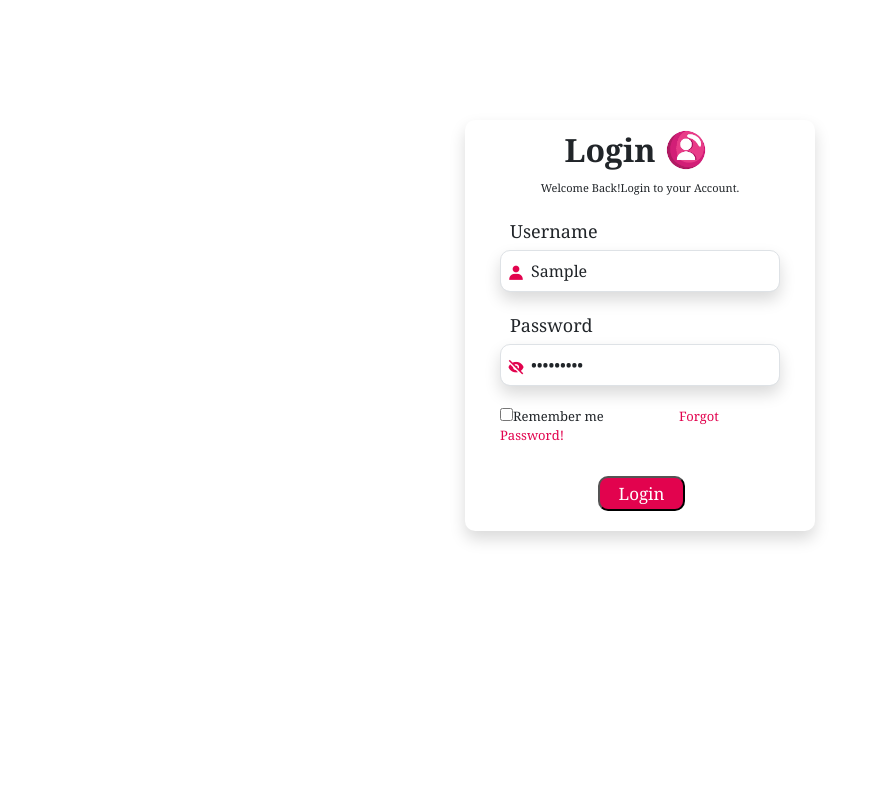
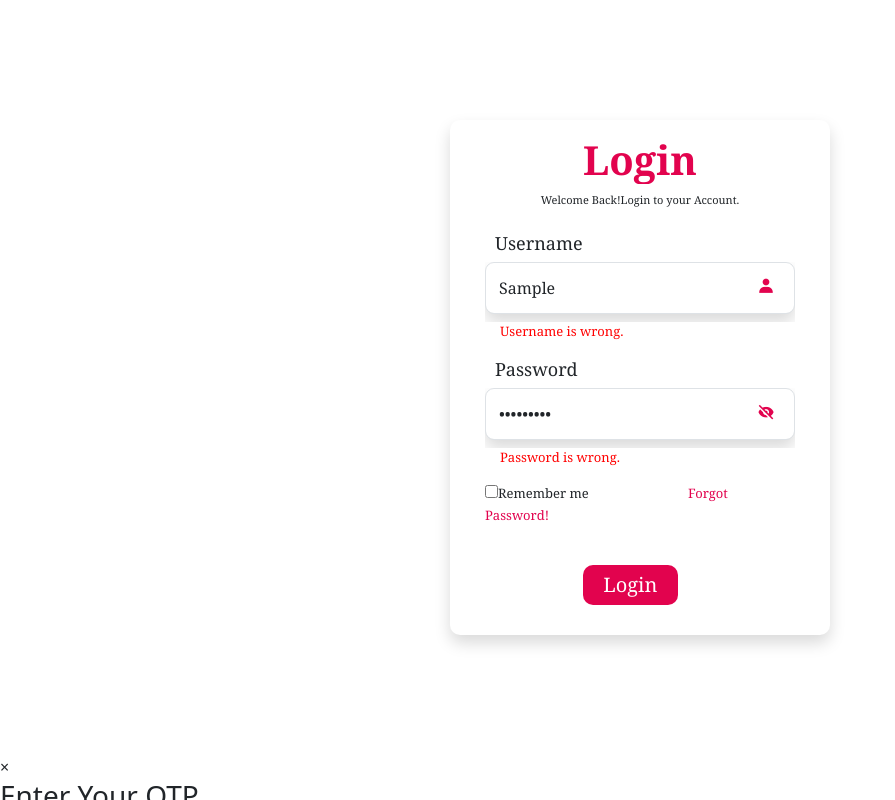
Before and after one commit to Agalya-10/User-Authentication, a plain HTML site: page index.html in a window 1280 px wide. Both pictures are taken after typing "Sample", "Sample123" into the empty fields and a click on the button "Login". Shown: the top 800 px of the page, without its empty margins (0-895 px from the left). Drawn offline with nearby package versions, Linux system fonts and the light colour scheme; no server answers.

Commit message:
Today updates

```diff
--- a/index.html
+++ b/index.html
@@ -9,17 +9,12 @@
     <script src="https://cdn.jsdelivr.net/npm/bootstrap@5.3.3/dist/js/bootstrap.bundle.min.js"></script>
     <link href='https://unpkg.com/boxicons@2.1.4/css/boxicons.min.css' rel='stylesheet'>
     <link rel="stylesheet" href="https://cdnjs.cloudflare.com/ajax/libs/font-awesome/6.0.0-beta3/css/all.min.css">
-
 </head>
  <body>
 
 <div class="container-fluid">
     <form action="" id="form" class="shadow">
-        <div class="heading">
-        <h2 class="head pt-2">Login</h2>
-        <img class="" style="height: 60px; width: 60px;" src="images/images (1).png">
-        </div>
-        <!-- <i class='bx bx-user user'  ></i> -->
+        <h1 class="head pt-3"> Login</h1>
         <p class="para">Welcome Back!Login to your Account.</p>
         <div class="input-type">
             <label for="username">Username</label>
@@ -32,19 +27,30 @@
         <div class="input-type">
             <label for="password">Password</label>
             <div class="insert-icon">
-            <input type="password" class="shadow form-control" placeholder="Password" name="password" id="password">
+            <input type="password" class=" shadow form-control" placeholder="Password" name="password" id="password">
             <!-- <i class="fas fa-eye toggle-icon" id="togglePasswords"></i> -->
             <i class='bx bxs-hide toggle-icon' id="togglePasswords"></i>
             </div>
             <div id="passwordError"></div>
             <div class="password1 mt-3">
                 <input type="checkbox" style="accent-color:hsl(340, 97%, 45%) ;cursor: pointer;" class="pass1">Remember me
-                <a class="pass" href="">Forgot Password!</a>
+                <a class="pass " href="">Forgot Password!</a>
                 </div>
         </div>
         <button class="submit " onclick="MyButton(event)">Login</button>
     </form>
 </div>
+
+<div id="otpModal">
+    <span class="close" onclick="closeModal()">×</span>
+    <h3>Enter Your OTP</h3>
+    <p>We've sent an OTP to your registered number. Please enter the OTP below:</p>
+    <input type="text" id="otpInput" placeholder="Enter OTP">
+    <span id="otpError" class="error"></span><br>
+    <span id="time">02:00</span> <button onclick="resendOtp()" id="resendOtpBtn" disabled>Resend OTP</button><br><br>
+    <button onclick="submitOtp()">Verify OTP</button>
+</div>
+
 </body>
 <script src="main.js"></script>
 </html>
--- a/main.js
+++ b/main.js
@@ -1,3 +1,5 @@
+
+
 async function MyButton(event) {
     event.preventDefault();
 
@@ -15,7 +17,15 @@ async function MyButton(event) {
         nameError.style.fontSize = "13px";
         nameError.style.paddingLeft = "15px";
         valid = false;
-    } else {
+    }
+    else if (userName !== "ebrain") {
+         nameError.textContent = "Username is wrong.";
+         nameError.style.color = "red";
+         nameError.style.fontSize = "13px";
+         nameError.style.paddingLeft = "15px";
+        valid = false;
+    }
+    else {
         nameError.textContent = '';
     }
 
@@ -28,6 +38,13 @@ async function MyButton(event) {
     }
     else if (password.length < 8) {
         passwordError.textContent = "Password must be at least 8 characters.";
+        passwordError.style.color = "red";
+        passwordError.style.fontSize = "13px";
+        passwordError.style.paddingLeft = "15px";
+        valid = false;
+    }
+    else if (password !== "Ji#993te") {
+        passwordError.textContent = "Password is wrong.";
         passwordError.style.color = "red";
         passwordError.style.fontSize = "13px";
         passwordError.style.paddingLeft = "15px";
@@ -53,15 +70,15 @@ async function MyButton(event) {
 
             if (response.ok) {
                 const result = await response.json();
-                console.log("User created successfully:", result);
-                alert("User created successfully!");
+                console.log("Logged in Successfully.:", result);
+                alert("Logged in Successfully.!");
                 document.getElementById('form').reset();
             } else {
                 throw new Error("Creation failed");
             }
         } catch (error) {
             console.error("Error:", error);
-            alert("There was an error submitting the form.");
+            alert("Password is wrong.!");
         }
     }
 }
--- a/style.css
+++ b/style.css
@@ -1,32 +1,33 @@
-/* *{
+*{
     overflow: hidden;
-} */
+}
 
  #form{
     background-color: white;
     border-radius: 10px;
-    width: 350px;
+    width: 380px;
     margin: 15vh auto;
     border: 30px;
     font-family:Georgia, 'Times New Roman', Times, serif;
 
 
 }
-.heading {
+/* .heading {
     display: flex;
-    align-items: center;
-    justify-content: center;
-}
+
+} */
 
 .head{
-    /* text-align: center; */
-    /* color:hsl(340, 97%, 45%);  */
+    text-align: center;
+    color:hsl(340, 97%, 45%);
     font-weight: bolder;
+    /* align-items: center; */
+
 }
 .para{
     font-size: 11px;
     text-align: center;
-    /* margin-top: 4rem; */
+    margin-top: 0.5rem;
 
 }
 .input-type{
@@ -37,25 +38,29 @@
 
 }
 .input-type input{
-    padding: 8px;
-    border-radius: 10px;
-    margin-bottom: 5px;
+    padding: 13px;
+    border-radius: 9px;
+    margin-bottom: 8px;
+}
+.input-type input:focus{
+    border: 1px solid hsl(340, 97%, 45%);
 }
 .input-type label{
     font-weight: 500;
     margin: 5px 10px;
 }
 .submit{
-    padding: 3px;
-    margin:20px ;
+    padding: 5px;
+    margin:30px ;
     cursor: pointer;
-    font-size: 17px;
+    font-size: 20px;
     border-radius: 10px;
     background-color:hsl(340, 97%, 45%);
     width: 25%;
     margin-left: 8.3rem;
     font-weight: 500;
     color: white;
+    border: none;
 }
 .submit:hover{
     background-color:hsl(340, 100%, 37%);
@@ -68,7 +73,7 @@
  .pass{
     text-decoration: none;
     font-size: 13px;
-    margin-left: 4.5rem;
+    margin-left: 6rem;
     color:hsl(340, 97%, 45%);
 }
 .insert-icon {
@@ -78,12 +83,26 @@
 
 .insert-icon i {
     position: absolute;
-    left: 7px;
-    top: 50%;
+    left: 17rem;
+    top: 40%;
     transform: translateY(-50%);
     color:hsl(340, 97%, 45%);
 
 }
-.insert-icon input {
-    padding-left: 30px;
+/* #otpModal {
+    display: none;
+    position: fixed;
+    top: 50%;
+    left: 50%;
+    transform: translate(-50%, -50%);
+    background-color: white;
+    padding: 20px;
+    box-shadow: 0px 0px 10px rgba(0, 0, 0, 0.1);
+    z-index: 1000;
 }
+#otpModal .close {
+    cursor: pointer;
+    color: red;
+    float: right;
+    font-size: 20px;
+} */
```
